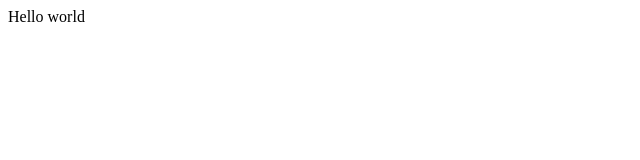
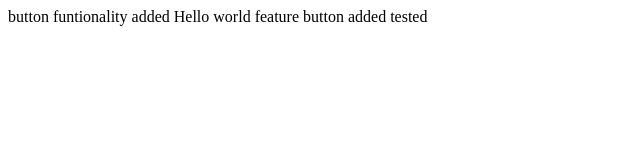
Before and after one commit to laxmansridhara/myproject, a plain HTML site: page index.html in a window 1280 px wide. Shown: the whole page, without its empty margins (0-640 px from the left). Drawn offline with Linux system fonts and the light colour scheme.

Commit message:
initial commit

```diff
--- a/index.html
+++ b/index.html
@@ -6,6 +6,8 @@
     <title>Document</title>
 </head>
 <body>
+    button funtionality added
     Hello world
+    feature button added tested
 </body>
 </html>
```
